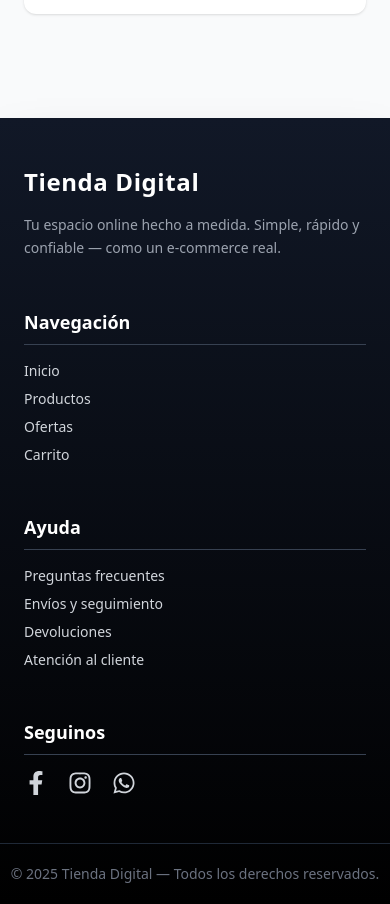
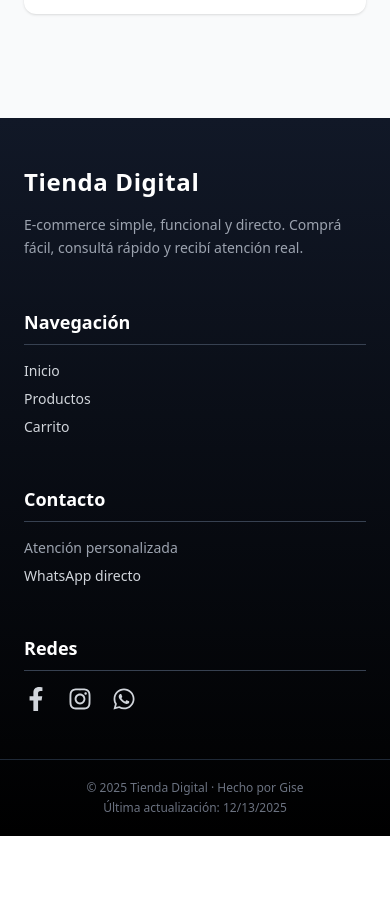
Before and after one commit to Gisela84spina/tienda-digital, a React (Vite) app: page / in a window 390 px wide. Shown: the part 1032-1936 px from the top of the page. After the commit the page ends 1868 px from the top, so only its background shows below. Built offline with nearby package versions, Linux system fonts and the light colour scheme.

Commit message:
footer dinamico

```diff
--- a/src/components/Footer.jsx
+++ b/src/components/Footer.jsx
@@ -1,63 +1,107 @@
-import React from "react";
+import { Link } from "react-router-dom";
 import { FaFacebookF, FaInstagram, FaWhatsapp } from "react-icons/fa";
 
-const Footer = () => {
+export default function Footer() {
   return (
-    <footer className="w-full bg-gradient-to-b from-gray-900 to-black text-gray-300 mt-20 shadow-2xl">
+    <footer className="w-full bg-gradient-to-b from-gray-900 to-black text-gray-300 mt-20">
 
-      {/* Contenedor principal */}
-      <div className="max-w-7xl mx-auto px-6 py-12 grid grid-cols-1 md:grid-cols-4 gap-12">
+      {/* CONTENEDOR */}
+      <div className="max-w-7xl mx-auto px-6 py-12 grid grid-cols-1 gap-12 md:grid-cols-4">
 
-        {/* Marca */}
+        {/* MARCA */}
         <div>
           <h2 className="text-2xl font-bold text-white tracking-wide">
             Tienda Digital
           </h2>
           <p className="mt-4 text-sm text-gray-400 leading-relaxed">
-            Tu espacio online hecho a medida.
-            Simple, rápido y confiable — como un e-commerce real.
+            E-commerce simple, funcional y directo.
+            Comprá fácil, consultá rápido y recibí atención real.
           </p>
         </div>
 
-        {/* Navegación */}
+        {/* NAVEGACIÓN */}
         <div>
           <h3 className="text-white font-semibold text-lg mb-4 border-b border-gray-700 pb-2">
             Navegación
           </h3>
           <ul className="flex flex-col gap-2 text-sm">
-            <li><a href="#" className="hover:text-white transition">Inicio</a></li>
-            <li><a href="#" className="hover:text-white transition">Productos</a></li>
-            <li><a href="#" className="hover:text-white transition">Ofertas</a></li>
-            <li><a href="#" className="hover:text-white transition">Carrito</a></li>
+            <li>
+              <Link to="/" className="hover:text-white transition">
+                Inicio
+              </Link>
+            </li>
+            <li>
+              <Link to="/" className="hover:text-white transition">
+                Productos
+              </Link>
+            </li>
+            <li>
+              <Link to="/cart" className="hover:text-white transition">
+                Carrito
+              </Link>
+            </li>
           </ul>
         </div>
 
-        {/* Ayuda */}
+        {/* CONTACTO */}
         <div>
           <h3 className="text-white font-semibold text-lg mb-4 border-b border-gray-700 pb-2">
-            Ayuda
+            Contacto
           </h3>
           <ul className="flex flex-col gap-2 text-sm">
-            <li><a href="#" className="hover:text-white transition">Preguntas frecuentes</a></li>
-            <li><a href="#" className="hover:text-white transition">Envíos y seguimiento</a></li>
-            <li><a href="#" className="hover:text-white transition">Devoluciones</a></li>
-            <li><a href="#" className="hover:text-white transition">Atención al cliente</a></li>
+            <li className="text-gray-400">
+              Atención personalizada
+            </li>
+            <li>
+              <a
+                href="https://wa.me/5492364539044"
+                target="_blank"
+                rel="noopener noreferrer"
+                className="hover:text-green-400 transition"
+              >
+                WhatsApp directo
+              </a>
+            </li>
           </ul>
         </div>
 
-        {/* Redes Sociales */}
+        {/* REDES */}
         <div>
           <h3 className="text-white font-semibold text-lg mb-4 border-b border-gray-700 pb-2">
-            Seguinos
+            Redes
           </h3>
+
           <div className="flex gap-5 text-2xl">
-            <a href="#" className="hover:text-white hover:scale-110 transition-transform duration-200">
+            {/* Facebook */}
+            <a
+              href="#" // pegá acá tu link real
+              target="_blank"
+              rel="noopener noreferrer"
+              aria-label="Facebook"
+              className="hover:text-white hover:scale-110 transition-transform"
+            >
               <FaFacebookF />
             </a>
-            <a href="#" className="hover:text-white hover:scale-110 transition-transform duration-200">
+
+            {/* Instagram */}
+            <a
+              href="#" // pegá acá tu link real
+              target="_blank"
+              rel="noopener noreferrer"
+              aria-label="Instagram"
+              className="hover:text-white hover:scale-110 transition-transform"
+            >
               <FaInstagram />
             </a>
-            <a href="#" className="hover:text-white hover:scale-110 transition-transform duration-200">
+
+            {/* WhatsApp */}
+            <a
+              href="https://wa.me/5492364539044"
+              target="_blank"
+              rel="noopener noreferrer"
+              aria-label="WhatsApp"
+              className="hover:text-green-400 hover:scale-110 transition-transform"
+            >
               <FaWhatsapp />
             </a>
           </div>
@@ -65,13 +109,14 @@ const Footer = () => {
 
       </div>
 
-      {/* Línea final */}
-      <div className="border-t border-gray-800 text-center py-5 text-sm text-gray-500">
-        © {new Date().getFullYear()} Tienda Digital — Todos los derechos reservados.
+      {/* LÍNEA FINAL */}
+      <div className="border-t border-gray-800 text-center py-5 text-xs text-gray-500">
+        © {new Date().getFullYear()} Tienda Digital · Hecho por Gise
+        <div className="mt-1">
+          Última actualización: {new Date().toLocaleDateString()}
+        </div>
       </div>
 
     </footer>
   );
-};
-
-export default Footer;
+}
```
